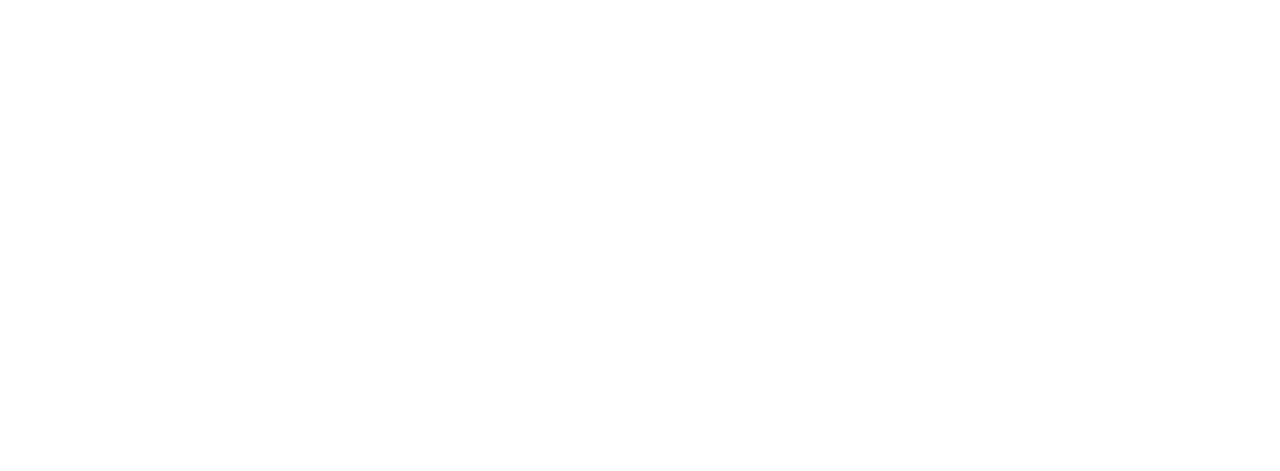
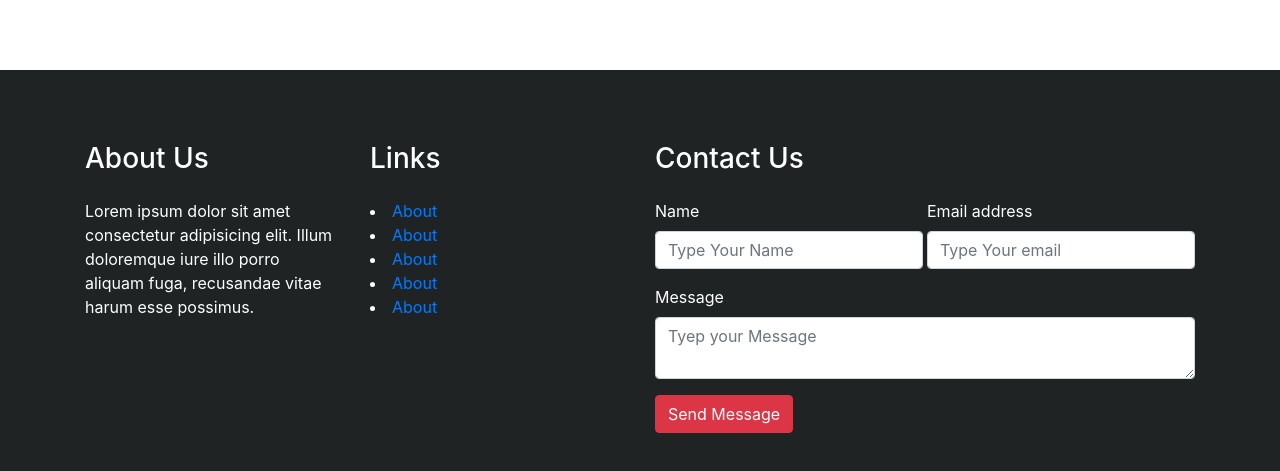
Before and after one commit to akazad1235/It-Service, a React (Create React App) app: page /home in a window 1280 px wide. Shown: the part 5232-5703 px from the top of the page. Before the commit the page ends 5302 px from the top, so only its background shows below. Built offline with nearby package versions, Linux system fonts and the light colour scheme.

Commit message:
Footer Section Added

```diff
--- /dev/null
+++ b/src/Assets/css/footer.css
@@ -0,0 +1,3 @@
+.footer-container{
+    background-color: #1F2323;
+}
--- a/src/Assets/css/style.css
+++ b/src/Assets/css/style.css
@@ -6,6 +6,7 @@
 @import './client.css';
 @import './teamMember.css';
 @import './testimonials.css';
+@import './footer.css';
 
 
 
--- a/src/Component/Footer.js
+++ b/src/Component/Footer.js
@@ -0,0 +1,53 @@
+import React, { Fragment } from 'react';
+import {Button, Col, Container, Form, Row } from 'react-bootstrap';
+import { Link } from 'react-router-dom';
+
+const Footer = () => {
+    return (
+        <footer className="footer-container text-white">
+            <Container className="py-5">
+                <Row>
+                    <Col lg={3} xl={3} md={6} sm={12} xm={12}>
+                        <h3 className="my-4">About Us</h3>
+                        <p>Lorem ipsum dolor sit amet consectetur adipisicing elit. Illum doloremque iure illo porro aliquam fuga, recusandae vitae harum esse possimus.</p>
+
+                    </Col>
+                    <Col lg={3} xl={3} md={6} sm={12} xm={12}>
+                        <h3 className="my-4">Links</h3>
+                        <li><Link to="/about">About</Link></li>
+                        <li><Link to="/about">About</Link></li>
+                        <li><Link to="/about">About</Link></li>
+                        <li><Link to="/about">About</Link></li>
+                        <li><Link to="/about">About</Link></li>
+                    </Col>
+                    <Col lg={6} xl={6} md={12} sm={12} xm={12}>
+                        <h3 className="my-4">Contact Us</h3>
+                        <form>
+                   <div className="d-flex">
+                   <div className="form-group mr-auto w-100">
+                        <label for="name">Name</label>
+                        <input type="text" className="form-control" id="name" aria-describedby="emailHelp" placeholder="Type Your Name"/>
+
+                    </div>
+                    <div className="form-group w-100 ml-1">
+                        <label for="email">Email address</label>
+                        <input type="email" className="form-control" id="email" aria-describedby="emailHelp" placeholder="Type Your email"/>
+
+                    </div>
+                   </div>
+                    <div class="form-group">
+                        <label for="msg">Message</label>
+                        <textarea className="form-control" id="msg" placeholder="Tyep your Message"></textarea>
+
+                    </div>
+                    <button type="submit" class="btn btn-danger">Send Message</button>
+                    </form>
+
+                    </Col>
+                </Row>
+            </Container>
+        </footer>
+    );
+};
+
+export default Footer;
--- a/src/Pages/Homepage.js
+++ b/src/Pages/Homepage.js
@@ -2,6 +2,7 @@
 import AboutTeam from '../Component/AboutTeam';
 import Blog from '../Component/Blog';
 import Client from '../Component/Client';
+import Footer from '../Component/Footer';
 import Header from '../Component/Header';
 import NavBar from '../Component/NavBar';
 import Project from '../Component/Project';
@@ -21,6 +22,7 @@
             <TeamMember/>
             <Testimonials/>
             <Blog/>
+            <Footer/>
         </div>
     );
 };
```
